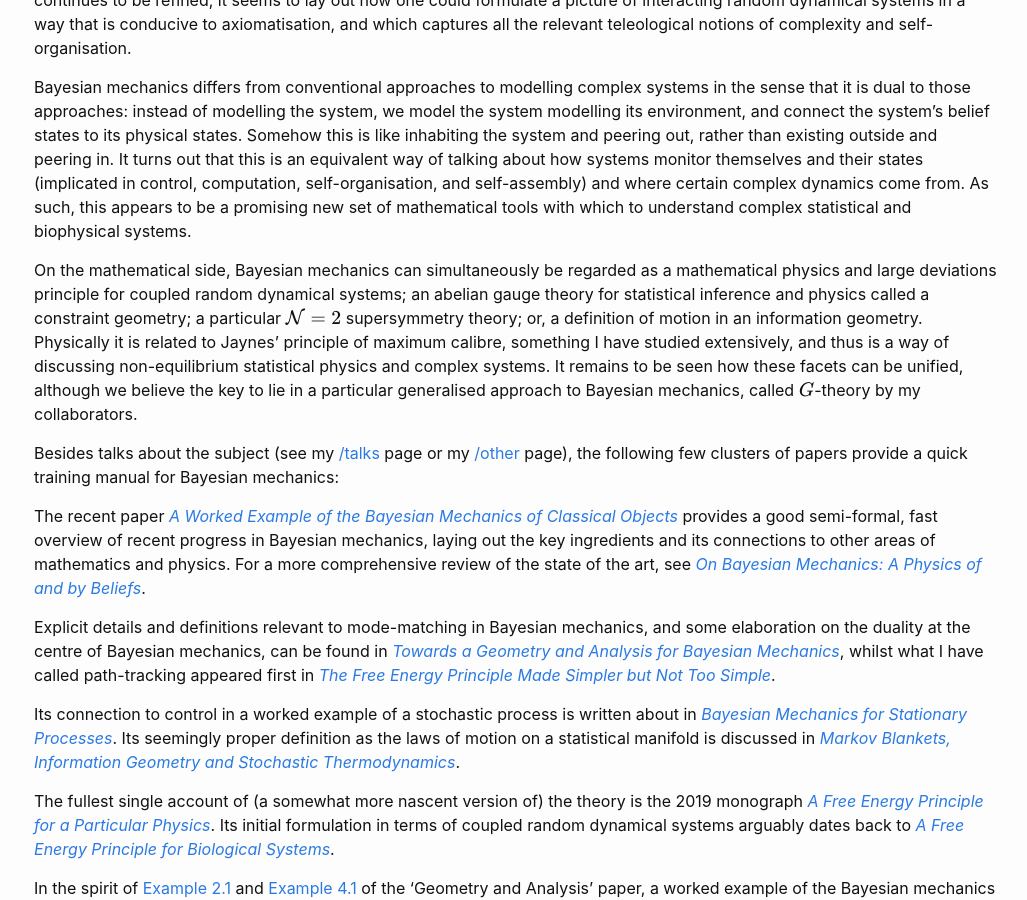
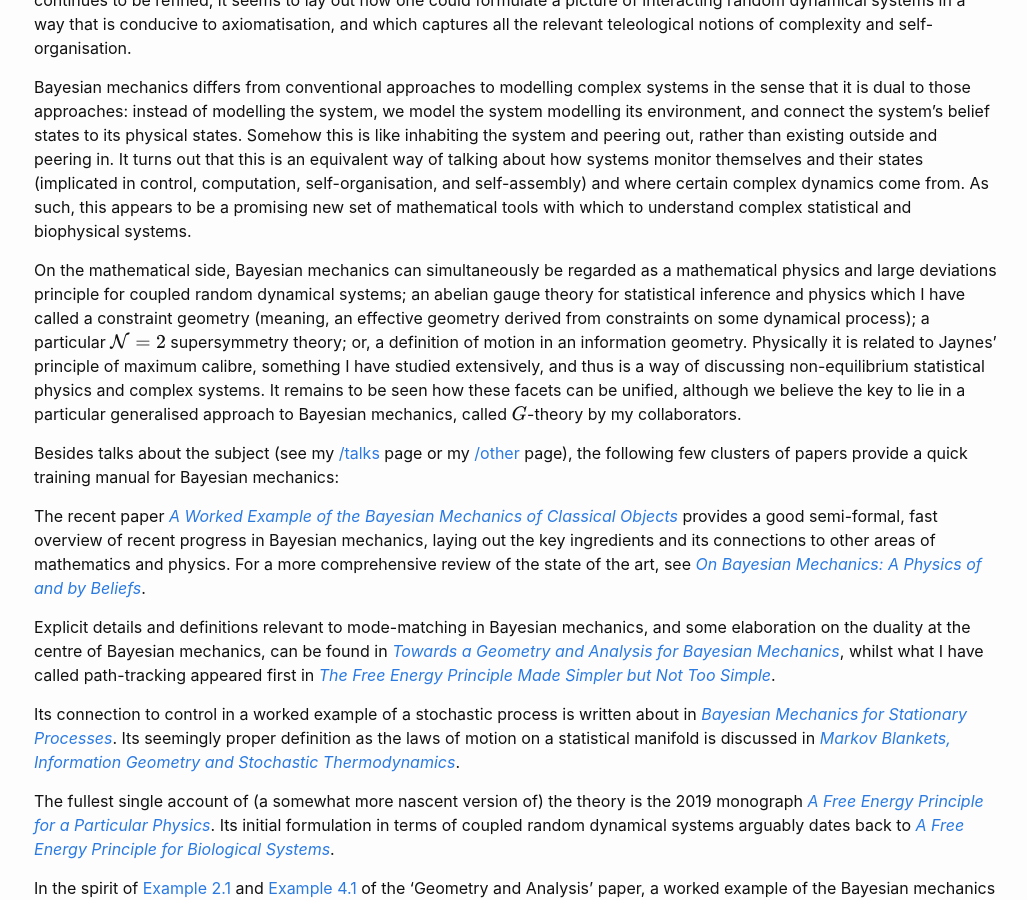
Before and after one commit to DARSakthi/DARSakthi.github.io, a Jekyll site: the page built from research.markdown, in a window 1280 px wide and 900 px high, scrolled down 1127 px. Shown: the whole window, without its empty margins (124-1151 px from the left). Built offline with Jekyll 4.4.1, drawn with Linux system fonts in a browser that asks for light colours; formulas are drawn with MathJax 3.

Commit message:
Update research.markdown

```diff
--- a/research.markdown
+++ b/research.markdown
@@ -26,7 +26,7 @@ What is Bayesian mechanics? This attempt at a full characterisation of complexit
 
 Bayesian mechanics differs from conventional approaches to modelling complex systems in the sense that it is dual to those approaches: instead of modelling the system, we model the system modelling its environment, and connect the system's belief states to its physical states. Somehow this is like inhabiting the system and peering out, rather than existing outside and peering in. It turns out that this is an equivalent way of talking about how systems monitor themselves and their states (implicated in control, computation, self-organisation, and self-assembly) and where certain complex dynamics come from. As such, this appears to be a promising new set of mathematical tools with which to understand complex statistical and biophysical systems.
 
-On the mathematical side, Bayesian mechanics can simultaneously be regarded as a mathematical physics and large deviations principle for coupled random dynamical systems; an abelian gauge theory for statistical inference and physics called a constraint geometry; a particular $$\mathcal{N}=2$$ supersymmetry theory; or, a definition of motion in an information geometry. Physically it is related to Jaynes' principle of maximum calibre, something I have studied extensively, and thus is a way of discussing non-equilibrium statistical physics and complex systems. It remains to be seen how these facets can be unified, although we believe the key to lie in a particular generalised approach to Bayesian mechanics, called $$G$$-theory by my collaborators.
+On the mathematical side, Bayesian mechanics can simultaneously be regarded as a mathematical physics and large deviations principle for coupled random dynamical systems; an abelian gauge theory for statistical inference and physics which I have called a constraint geometry (meaning, an effective geometry derived from constraints on some dynamical process); a particular $$\mathcal{N}=2$$ supersymmetry theory; or, a definition of motion in an information geometry. Physically it is related to Jaynes' principle of maximum calibre, something I have studied extensively, and thus is a way of discussing non-equilibrium statistical physics and complex systems. It remains to be seen how these facets can be unified, although we believe the key to lie in a particular generalised approach to Bayesian mechanics, called $$G$$-theory by my collaborators.
 
 Besides talks about the subject (see my [/talks](https://darsakthi.github.io/talks.html) page or my [/other](https://darsakthi.github.io/other/) page), the following few clusters of papers provide a quick training manual for Bayesian mechanics:
 
```
